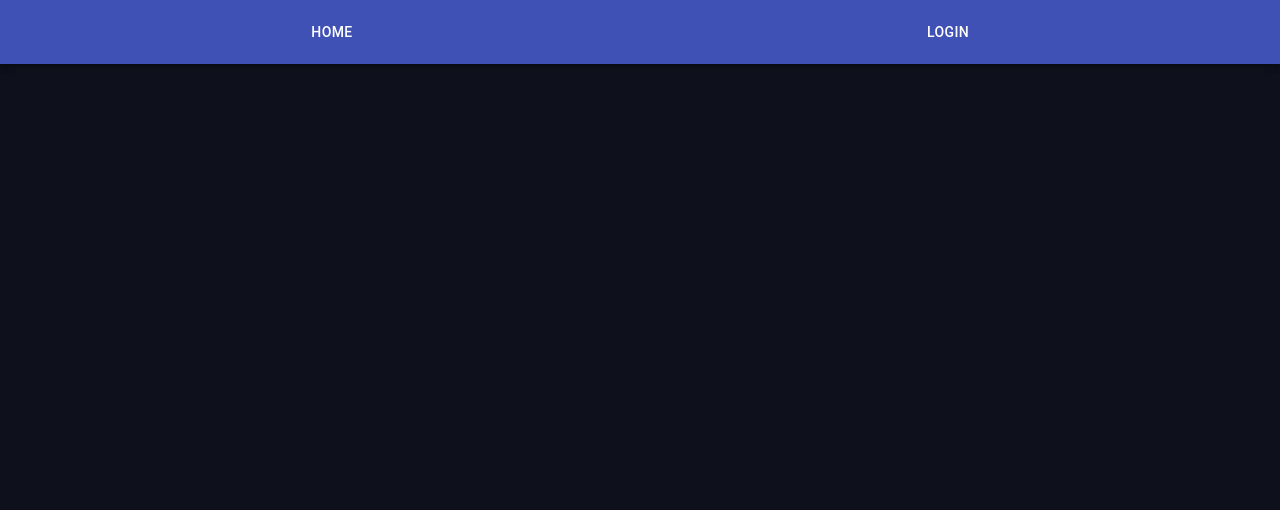
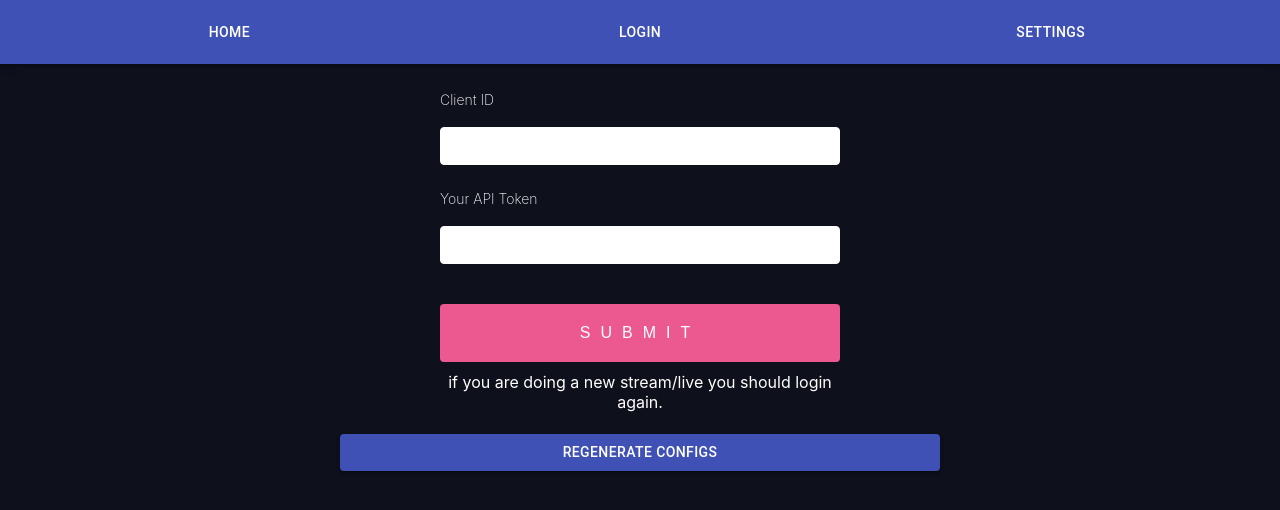
Before and after one commit to MichelDiz/Grabber, a React (Create React App) app in the folder googlelogin/: page /settings in a window 1280 px wide. Shown: the top 510 px of the page. Built offline with nearby package versions, Linux system fonts and the light colour scheme; no server answers.

Commit message:
refactor the pages

```diff
--- a/googlelogin/src/components/App/App.css
+++ b/googlelogin/src/components/App/App.css
@@ -1,5 +1,7 @@
 .App {
   text-align: center;
+  max-width: 600px;
+  margin: 22px auto;
 }
 
 .App-logo {
@@ -145,11 +147,6 @@ input[type="submit"] {
   -webkit-appearance: none;
 }
 
-.App {
-  max-width: 600px;
-  margin: 0 auto;
-}
-
 form {
   margin-bottom: 400px;
 }
--- a/googlelogin/src/components/Router/index.jsx
+++ b/googlelogin/src/components/Router/index.jsx
@@ -3,6 +3,7 @@ import { BrowserRouter, Route, Switch, Link } from "react-router-dom";
 
 import Home from "../../pages/Home";
 import Login from "../../pages/Login";
+import Settings from "../../pages/Settings";
 
 import AppBar from '@material-ui/core/AppBar';
 import Toolbar from '@material-ui/core/Toolbar';
@@ -19,6 +20,9 @@ const Router = () => {
       <Button color="inherit" >
         <Link to="/login" className='FakeBTN'>Login</Link>
       </Button>
+      <Button color="inherit" >
+        <Link to="/settings" className='FakeBTN'>Settings</Link>
+      </Button>
       </Toolbar>
     </AppBar>
 
@@ -29,6 +33,9 @@ const Router = () => {
         <Route exact path="/login">
           <Login />
         </Route>
+        <Route exact path="/settings">
+          <Settings />
+        </Route>
       </Switch>
     </BrowserRouter>
   );
--- a/googlelogin/src/pages/Login/components/Login/index.jsx
+++ b/googlelogin/src/pages/Login/components/Login/index.jsx
@@ -17,24 +17,12 @@ const responseGoogle  = (response) => {
    console.log('logout')
  }
 
- const onSubmit  = async (response) => {
-   await fetch('http://localhost:8008/addconfigs', {
-     method: 'POST',
-     headers: {
-       'Accept': 'application/json',
-       'Content-Type': 'application/json'
-     },
-     body: JSON.stringify({response})
-   });
- }
-
  const error = response => {
    console.error(response)
  }
 
  function App() {
 
-    const { register, handleSubmit } = useForm();
     const [data, setData] = useState({});
 
     useEffect(() => {
@@ -68,16 +56,7 @@ const responseGoogle  = (response) => {
             onLogoutSuccess={logout}
           >
           </GoogleLogout>
-          </> : null}
-        <form onSubmit={handleSubmit(onSubmit)} className="form">
-        <label>Client ID</label>
-        <input name="Client_ID" ref={register({ required: true})} defaultValue={data?.Client_ID}/>
-        <label>Your API Token</label>
-        <input name="API_Token" ref={register({ required: true })} defaultValue={data?.API_Token}/>
-        <input type="submit" />
-        <span>if you are doing a new stream/live you should login again.</span>
-      </form>
-
+          </> : "Please, provide your Cliend ID and API Token on the settings page." }
       </div>
     );
   }
--- /dev/null
+++ b/googlelogin/src/pages/Settings/components/Settings/index.jsx
@@ -0,0 +1,58 @@
+import React, { useState, useEffect } from "react";
+import {GoogleLogin, GoogleLogout} from 'react-google-login';
+import { useForm } from "react-hook-form";
+import { Button,Container } from '@material-ui/core';
+
+const onSubmit  = async (response) =>
+  await fetch('http://localhost:8008/addconfigs', {
+    method: 'POST',
+    headers: {
+      'Accept': 'application/json',
+      'Content-Type': 'application/json'
+    },
+    body: JSON.stringify({response})
+  });
+
+const regenConfigs = async () => await fetch('http://localhost:8008/autosetup', { method: 'GET' });
+
+function App() {
+
+    const { register, handleSubmit } = useForm();
+    const [data, setData] = useState({});
+
+    useEffect(() => {
+      function handleErrors(res) {
+        if (!res.ok) {
+          console.error("Got an error");
+          throw res.status;
+        }
+        return res;
+      }
+      fetch('http://localhost:8008/configs', { method: 'GET' })
+        .then(handleErrors)
+        .then((res) => res.json())
+        .then((res) => setData(res.getConfigs))
+    }, [setData]);
+
+    return (
+      <div className="App">
+      <form onSubmit={handleSubmit(onSubmit)} className="form">
+        <label>Client ID</label>
+        <input name="Client_ID" ref={register({ required: true})} defaultValue={data?.Client_ID}/>
+        <label>Your API Token</label>
+        <input name="API_Token" ref={register({ required: true })} defaultValue={data?.API_Token}/>
+        <input type="submit" />
+        <span>if you are doing a new stream/live you should login again.</span>
+      </form>
+      <div className="App">
+
+      <Button variant="contained" color="primary" onClick={regenConfigs}>
+        Regenerate Configs
+      </Button>
+
+      </div>
+      </div>
+    );
+  }
+
+  export default App;
--- /dev/null
+++ b/googlelogin/src/pages/Settings/index.jsx
@@ -0,0 +1,3 @@
+import SettingsPage from "./components/Settings";
+
+export default SettingsPage;
```
